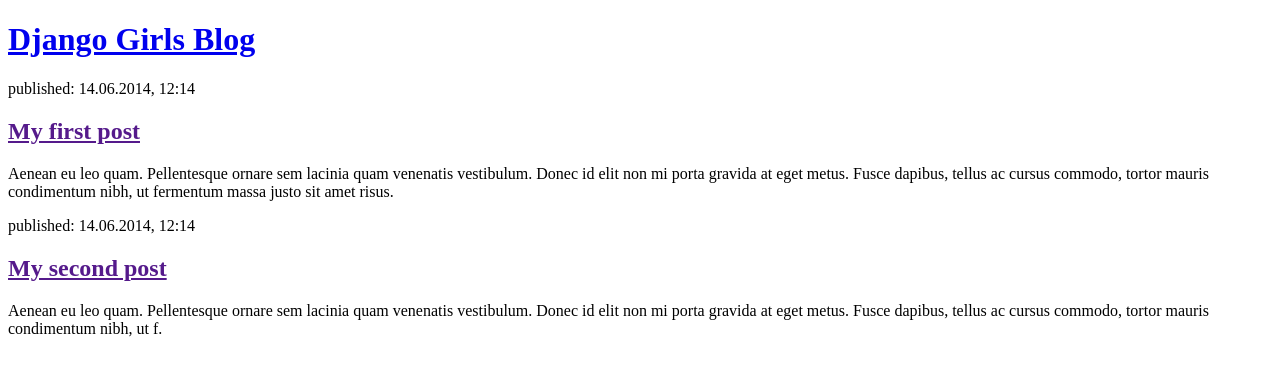
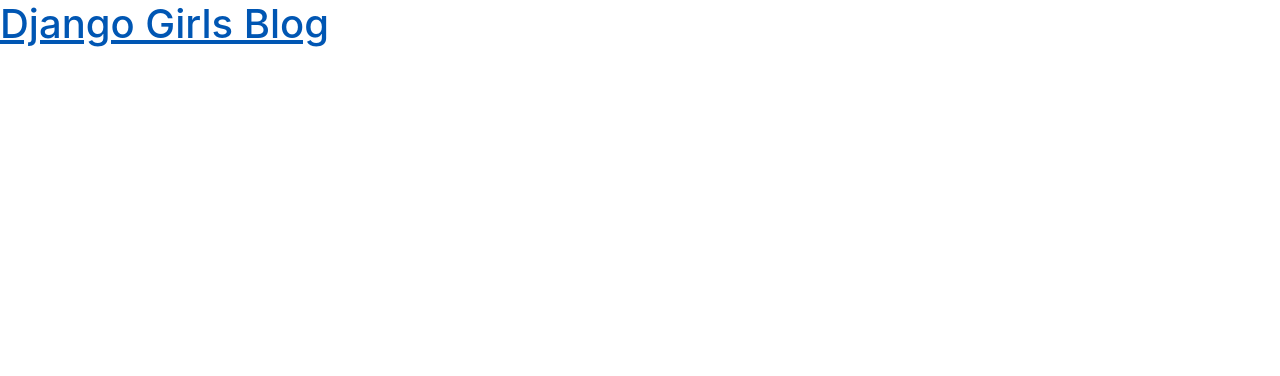
Before and after one commit to amark16/my-first-blog, a Django app: page / in a window 1280 px wide. Shown: the top 376 px of the page. Run offline with Django 3.2, Linux system fonts and the light colour scheme; data that the repository does not hold is empty.

Commit message:
fixed template mistakes and added some css

```diff
--- /dev/null
+++ b/blog/static/css/blog.css
@@ -0,0 +1,3 @@
+h1 a, h2 a {
+    color: #0060B3;
+}
--- a/blog/templates/blog/post_list.html
+++ b/blog/templates/blog/post_list.html
@@ -1,6 +1,9 @@
+{% load static %}
 <!DOCTYPE html>
 <html>
     <head>
+        <link rel="stylesheet" href="https://cdn.jsdelivr.net/npm/bootstrap@4.5.3/dist/css/bootstrap.min.css" integrity="sha384-TX8t27EcRE3e/ihU7zmQxVncDAy5uIKz4rEkgIXeMed4M0jlfIDPvg6uqKI2xXr2" crossorigin="anonymous">
+        <link rel="stylesheet" href="{% static 'css/blog.css' %}">
         <title>Django Girls blog</title>
     </head>
     <body>
@@ -15,17 +18,5 @@
                 <p>{{ post.text|linebreaksbr }}</p>
             </article>
         {% endfor %}
-
-        <article>
-            <time>published: 14.06.2014, 12:14</time>
-            <h2><a href="">My first post</a></h2>
-            <p>Aenean eu leo quam. Pellentesque ornare sem lacinia quam venenatis vestibulum. Donec id elit non mi porta gravida at eget metus. Fusce dapibus, tellus ac cursus commodo, tortor mauris condimentum nibh, ut fermentum massa justo sit amet risus.</p>
-        </article>
-
-        <article>
-            <time>published: 14.06.2014, 12:14</time>
-            <h2><a href="">My second post</a></h2>
-            <p>Aenean eu leo quam. Pellentesque ornare sem lacinia quam venenatis vestibulum. Donec id elit non mi porta gravida at eget metus. Fusce dapibus, tellus ac cursus commodo, tortor mauris condimentum nibh, ut f.</p>
-        </article>
     </body>
 </html>
```
